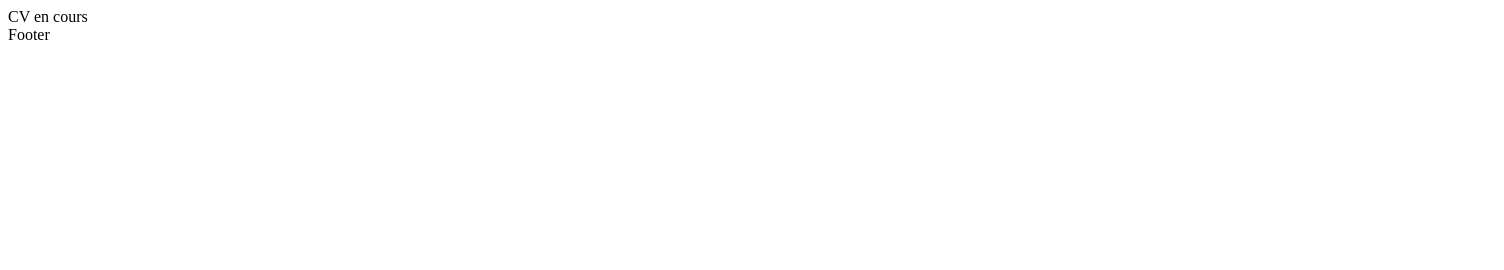
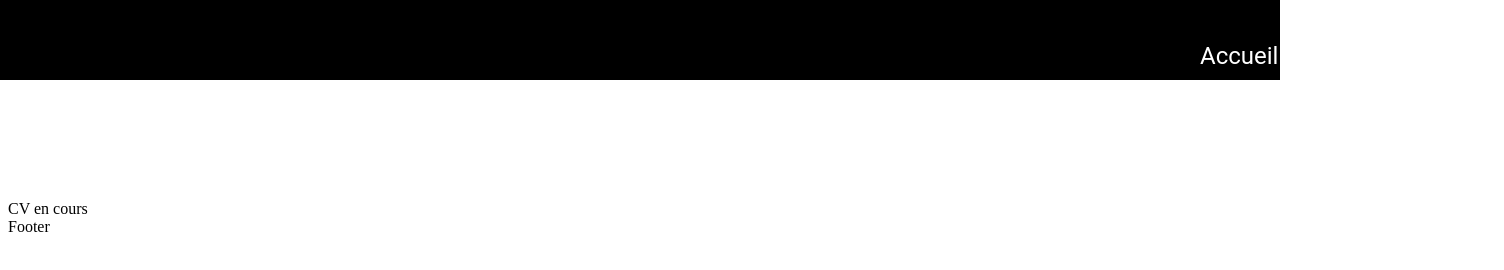
Before and after one commit to thalice/portfolioSandbox, a plain HTML site: page cv.html in a window 1280 px wide. Shown: the whole page, 1504 px wide, since content can reach past the window. Drawn offline with Linux system fonts and the light colour scheme.

Commit message:
Add nav on pages cv+portfolio

```diff
--- a/cv.css
+++ b/cv.css
@@ -0,0 +1,56 @@
+/*Navbar*/
+
+header{
+	position: absolute;
+	background: #000000;
+	width: 100%;
+	height: 10%;
+	left: 0px;
+	top: 0px;
+}
+
+#accueil{
+position: absolute;
+width: 104px;
+height: 28px;
+left: 1200px;
+top: 42px;
+
+font-family: Roboto;
+font-style: normal;
+font-weight: normal;
+font-size: 24px;
+line-height: 28px;
+
+color: #E5E5E5;
+}
+
+
+#realisations{
+position: absolute;
+width: 104px;
+height: 28px;
+left: 1400px;
+top: 42px;
+
+font-family: Roboto;
+font-style: normal;
+font-weight: normal;
+font-size: 24px;
+line-height: 28px;
+
+color: #E5E5E5;
+}
+
+ul{
+	list-style: none;
+}
+
+a{
+	text-decoration: none;
+	color: white;
+}
+
+div{
+    margin-top: 200px;
+}
--- a/cv.html
+++ b/cv.html
@@ -8,6 +8,14 @@
    	</head>
 
 	<body>
+		<!-- Barre de navigation -->
+	    <header>
+			<nav>
+				<ul>
+					<li id="accueil"><a href="index.html">Accueil</a></li>
+					<li id="realisations"><a href="portfolio.html">Portfolio</a></li>
+			</nav>
+	    </header>
 
 	<div>CV en cours</div>
 
--- a/portfolio.css
+++ b/portfolio.css
@@ -0,0 +1,56 @@
+/*Navbar*/
+
+header{
+	position: absolute;
+	background: #000000;
+	width: 100%;
+	height: 10%;
+	left: 0px;
+	top: 0px;
+}
+
+#accueil{
+position: absolute;
+width: 104px;
+height: 28px;
+left: 1200px;
+top: 42px;
+
+font-family: Roboto;
+font-style: normal;
+font-weight: normal;
+font-size: 24px;
+line-height: 28px;
+
+color: #E5E5E5;
+}
+
+
+#realisations{
+position: absolute;
+width: 104px;
+height: 28px;
+left: 1400px;
+top: 42px;
+
+font-family: Roboto;
+font-style: normal;
+font-weight: normal;
+font-size: 24px;
+line-height: 28px;
+
+color: #E5E5E5;
+}
+
+ul{
+	list-style: none;
+}
+
+a{
+	text-decoration: none;
+	color: white;
+}
+
+div{
+    margin-top: 200px;
+}
```
Also changed, not shown: index.html (+1 -1 lines), portfolio.html (+10 -2 lines).
